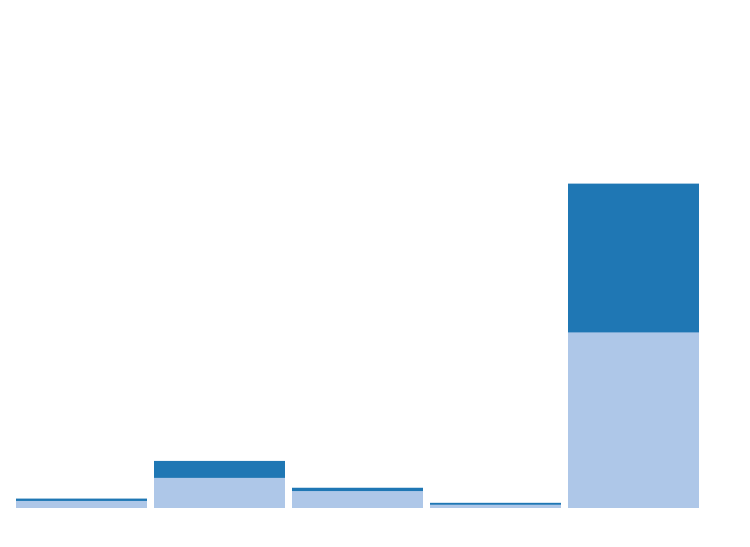
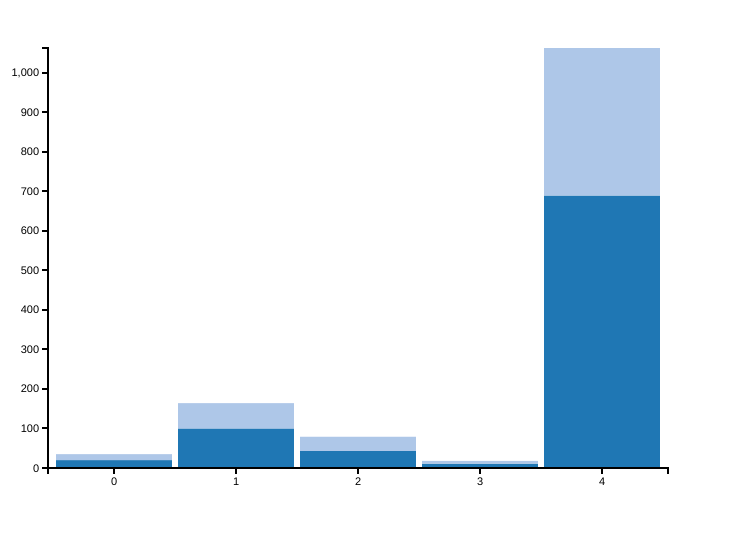
Before and after one commit to malecki/qmssviz, a Jekyll site: the page hw4/index.html, which Jekyll copies as it is, in a window 1280 px wide. Shown: the top 547 px of the page, without its empty margins (0-750 px from the left). Built offline with Jekyll 4.4.1, drawn with Linux system fonts in a browser that asks for light colours; Markdown is read by kramdown in place of the engine named in the settings.

Commit message:
graph right-side up with scale

```diff
--- a/hw4/index.html
+++ b/hw4/index.html
@@ -5,7 +5,20 @@
   <head>
   	<meta charset="utf-8">
 		<title>2014-11-20 HW4 Florence Lee</title>
-		<link rel="stylesheet" href="style.css">
+    <style type="text/css">
+    .axis path,
+    .axis line {
+        fill: none;
+        stroke: black;
+        stroke-width: 2px;
+        shape-rendering: crispEdges;
+    }
+    .axis text {
+        fill: black;
+        font-family: "Franklin Gothic Medium";
+        font-size: 11px;
+    }
+    </style>
 		<script type="text/javascript" src="d3.v3.js"></script>
 	</head>
 	<body>
@@ -15,7 +28,7 @@
 			var w = 700;
 			var h = 500;
 			var barPadding = 1;
-      var padding = 50;
+      var padding = 40;
 
 			//Data
 			var dataset = [
@@ -53,24 +66,15 @@
 			// Scales
 			var xScale = d3.scale.ordinal()
 				            .domain(d3.range(dataset[0].length))
-				            .rangeRoundBands([0, w], 0.05);
+				            .rangeRoundBands([padding, w-padding], 0.05);
 
 			var yScale = d3.scale.linear()
 				.domain([0, d3.max(dataset, function(d) {
 						              return d3.max(d, function(d) {
-							                          return d.y0 + d.y;
+							                          return d.y;
 						                            });
 					                 })])
-				.range([h,0]);
-
-      var hScale = d3.scale.linear()
-				.domain([0, d3.max(dataset, function(d) {
-						              return d3.max(d, function(d) {
-							                          return d.y0 + d.y;
-						                            });
-					                 })])
-				.range([0, h]);
-
+				.range([h-padding, padding]);
 
 			// Color scheme
 			var colors = d3.scale.category20();
@@ -90,6 +94,15 @@
           return colors(i);
 				});
 
+    // Add axes
+    var yAxis = d3.svg.axis()
+                      .scale(yScale)
+                      .orient("left");
+
+    var xAxis = d3.svg.axis()
+                      .scale(xScale)
+                      .orient("bottom");
+
       // Add bars
 			var rects = groups.selectAll("rect")
 				.data(function(d) {
@@ -104,9 +117,19 @@
 					return yScale(d.y);
 				})
 				.attr("height", function(d) {
-					return hScale(d.y);
+					return yScale(d.y0)-yScale(d.y);
 				})
 				.attr("width", xScale.rangeBand());
+
+    svg.append("g")
+      .attr("class", "axis")
+      .attr("transform", "translate(" + padding + ",0)")
+      .call(yAxis);
+    svg.append("g")
+        .attr("class", "axis")
+        .attr("transform", "translate(0, " + (h - padding) + ")")
+        .call(xAxis);
+
 
       // Add text
 
```
Also changed, not shown: other parts of hw4/index.html (+5 -5 lines).
